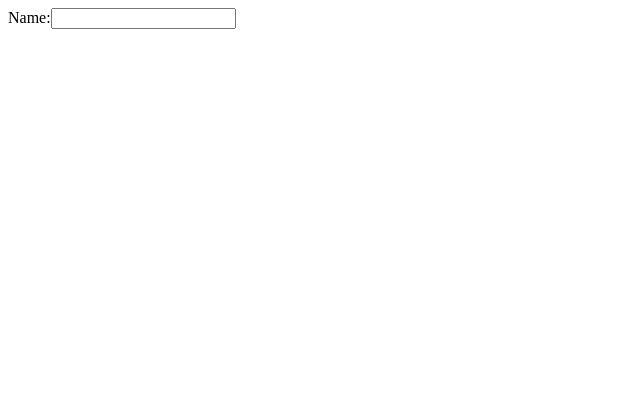
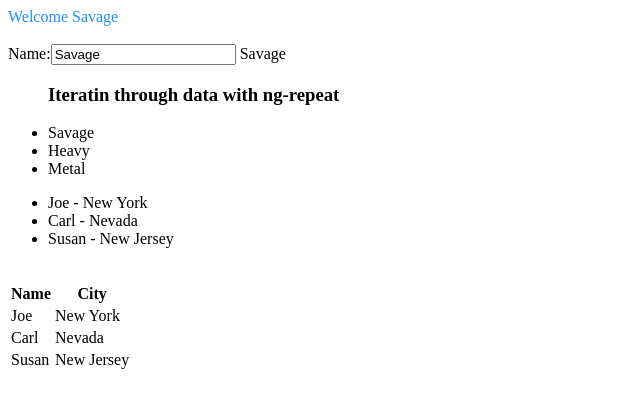
Before and after one commit to savagesnake/First-Spa, a plain HTML site: page index.html in a window 1280 px wide. Shown: the whole page, without its empty margins (0-640 px from the left). Drawn offline with Linux system fonts and the light colour scheme.

Commit message:
new modifications

```diff
--- a/index.html
+++ b/index.html
@@ -5,10 +5,50 @@
         <meta charset="utf-8" />
         <link href="css/mainStyle.css" rel="stylesheet" type="text/css"/>
     </head>
-<body>
-    Name:<input type="text" ng-model="name"/>
-    <br />
-    {{name}}
+<body ng-init="data={name:'Savage',isVisible:true, loggedIn:true, status:'blue'}">
+
+    <div ng-cloak>
+        <div ng-switch on='data.loggedIn'>
+            <div ng-switch-when='true' ng-class="data.status">Welcome {{data.name}}</div>
+            <div ng-switch-default ng-class="data.status">Login</div>
+        </div>
+        <br/>
+        <div>
+            Name:<input type="text" ng-model="data.name" />
+            {{data.name}}
+        </div>
+
+    <div ng-init="names=['Savage','Heavy','Metal']">
+    <ul>
+         <h3>Iteratin through data with ng-repeat</h3>
+        <li data-ng-repeat="name in names">{{name}}</li>
+    </ul>
+    </div>
+    <div data-ng-init="people=[{name:'Joe',city:'New York'},{name:'Carl',city:'Nevada'},{name:'Susan',city:'New Jersey'},]">
+        <ul>
+            <li data-ng-repeat="person in people">{{person.name}} - {{person.city}}</li>
+        </ul>
+        <br/>
+
+
+        <table>
+            <thead>
+                <tr>
+                <th>Name</th>
+                <th>City</th>
+                </tr>
+            </thead>
+            <tbody>
+            <tr data-ng-repeat="person in people">
+                <td>{{person.name}}</td>
+                <td>{{person.city}}</td>
+            </tr>
+            </tbody>
+        </table>
+
+    </div>
+
+
     <script src="js/angular.min.js"></script>
     <!--https://docs.angularjs.org/api-->
 </body>
```
